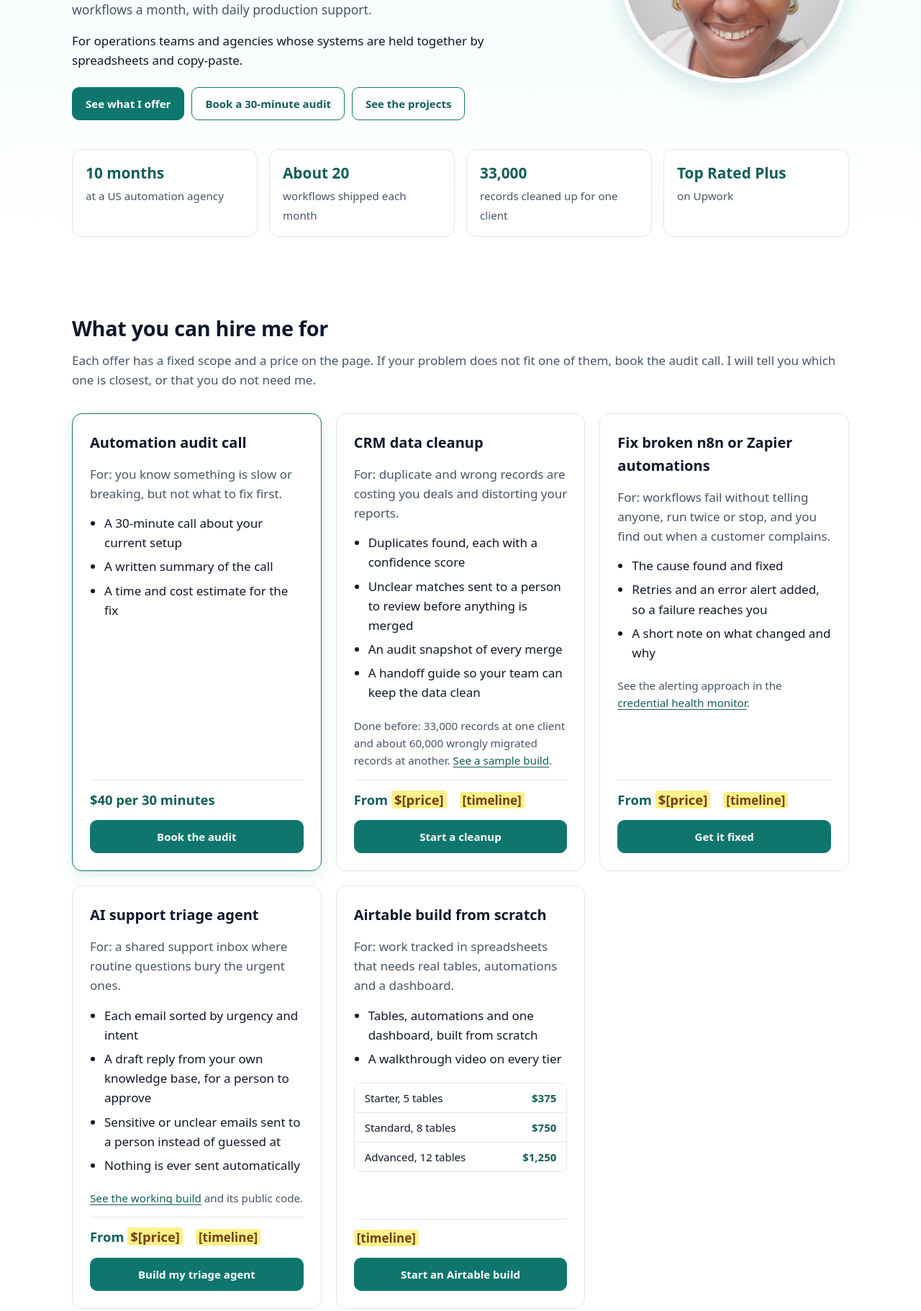
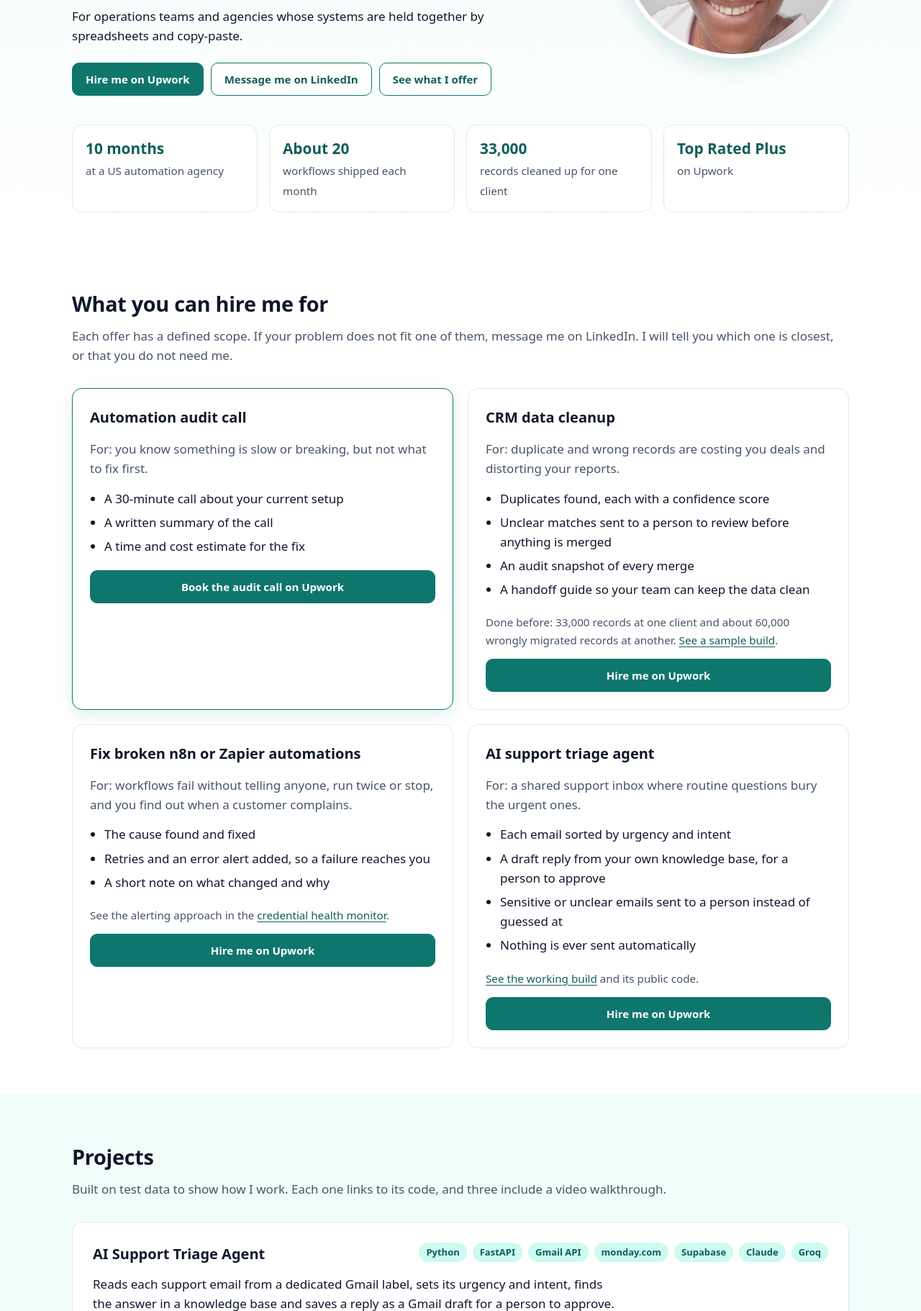
Before and after one commit to Omonje/Omonje.github.io, a plain HTML site: page index.html in a window 1280 px wide. Shown: the part 400-2221 px from the top of the page at 72% size. Drawn offline with Linux system fonts and the light colour scheme.

Commit message:
Sales page: offers, proof, FAQ, Upwork and LinkedIn calls to action
No prices on the page. Hire on Upwork or message on LinkedIn.

Co-Authored-By: Claude Sonnet 5.5 <noreply@anthropic.com>

```diff
--- a/css/style.css
+++ b/css/style.css
@@ -90,20 +90,14 @@ h3 { font-size: 1.25rem; margin: 0; }
 
 /* Offers */
 .for-line { margin: -8px 0 24px; color: var(--ink); font-weight: 500; max-width: 60ch; }
-.offers { display: grid; grid-template-columns: repeat(auto-fit, minmax(min(300px, 100%), 1fr)); gap: 20px; }
+.offers { display: grid; grid-template-columns: repeat(auto-fit, minmax(min(440px, 100%), 1fr)); gap: 20px; }
 .offer { border: 1px solid var(--line); border-radius: var(--radius); padding: 24px; background: #fff; display: flex; flex-direction: column; gap: 14px; }
 .offer.featured { border-color: var(--teal); box-shadow: 0 6px 20px rgba(15, 118, 110, 0.12); }
 .offer .for { margin: 0; color: var(--muted); }
 .offer .gets { margin: 0; padding-left: 20px; }
 .offer .gets li { margin-bottom: 6px; }
 .offer .proof { margin: 0; font-size: 0.95rem; color: var(--muted); }
-.offer-meta { display: flex; gap: 6px 18px; flex-wrap: wrap; align-items: baseline; border-top: 1px solid var(--line); padding-top: 12px; margin-top: auto; }
-.price { font-weight: 700; color: var(--teal-dark); font-size: 1.15rem; }
 .offer .btn { text-align: center; }
-.tiers { list-style: none; margin: 0; padding: 0; border: 1px solid var(--line); border-radius: 10px; overflow: hidden; }
-.tiers li { display: flex; justify-content: space-between; gap: 12px; padding: 8px 14px; font-size: 15px; }
-.tiers li + li { border-top: 1px solid var(--line); }
-.tiers strong { color: var(--teal-dark); }
 .also-title { margin: 36px 0 12px; }
 .also { margin-top: 0; }
 
@@ -116,9 +110,6 @@ details.faq summary { cursor: pointer; font-weight: 600; padding: 14px 0; }
 details.faq[open] summary { color: var(--teal-dark); }
 details.faq p { margin: 0 0 14px; color: var(--muted); }
 
-/* Draft only: remove with the banner before publishing */
-.draft-banner { background: #fef08a; color: #713f12; text-align: center; font-size: 14px; font-weight: 600; padding: 6px 12px; }
-mark.todo { background: #fef08a; color: #713f12; padding: 0 4px; border-radius: 4px; font-weight: 600; }
 
 /* Experience, how */
 .facts, .principles { padding-left: 20px; }
--- a/index.html
+++ b/index.html
@@ -15,8 +15,6 @@
   <link rel="stylesheet" href="css/style.css">
 </head>
 <body>
-  <!-- DRAFT-BANNER: delete this line before publishing -->
-  <div class="draft-banner">DRAFT, not live. Yellow items need your input before this goes out.</div>
   <a class="skip" href="#offers">Skip to offers</a>
 
   <header class="nav">
@@ -28,7 +26,7 @@
         <a href="#experience">Proof</a>
         <a href="#how">How I work</a>
         <a href="#faq">Questions</a>
-        <a href="#start">Start</a>
+        <a href="#start">Contact</a>
       </nav>
     </div>
   </header>
@@ -42,9 +40,9 @@
           <p class="lede">I build the automations that do it, and the alerts that tell you when one fails. Ten months as the automation builder at a US agency, about 20 workflows a month, with daily production support.</p>
           <p class="for-line">For operations teams and agencies whose systems are held together by spreadsheets and copy-paste.</p>
           <div class="btn-row">
-            <a class="btn primary" href="#offers">See what I offer</a>
-            <a class="btn" href="#start">Book a 30-minute audit</a>
-            <a class="btn" href="#projects">See the projects</a>
+            <a class="btn primary" href="https://www.upwork.com/freelancers/~0133747375c38975ec">Hire me on Upwork</a>
+            <a class="btn" href="https://www.linkedin.com/in/blessing-omonjeva-workflow-automation-specialist-work/">Message me on LinkedIn</a>
+            <a class="btn" href="#offers">See what I offer</a>
           </div>
         </div>
         <img class="portrait" src="img/profile.jpg" width="320" height="320" alt="Portrait of Blessing Omonjeva">
@@ -62,7 +60,7 @@
     <section id="offers" class="section">
       <div class="wrap">
         <h2>What you can hire me for</h2>
-        <p class="section-intro">Each offer has a fixed scope and a price on the page. If your problem does not fit one of them, book the audit call. I will tell you which one is closest, or that you do not need me.</p>
+        <p class="section-intro">Each offer has a defined scope. If your problem does not fit one of them, message me on LinkedIn. I will tell you which one is closest, or that you do not need me.</p>
 
         <div class="offers">
 
@@ -74,8 +72,7 @@
               <li>A written summary of the call</li>
               <li>A time and cost estimate for the fix</li>
             </ul>
-            <div class="offer-meta"><span class="price">$40 per 30 minutes</span></div>
-            <a class="btn primary" href="#start">Book the audit</a>
+            <a class="btn primary" href="https://www.upwork.com/freelancers/~0133747375c38975ec">Book the audit call on Upwork</a>
           </article>
 
           <article class="offer" id="offer-crm">
@@ -88,8 +85,7 @@
               <li>A handoff guide so your team can keep the data clean</li>
             </ul>
             <p class="proof">Done before: 33,000 records at one client and about 60,000 wrongly migrated records at another. <a href="#dedup">See a sample build</a>.</p>
-            <div class="offer-meta"><span class="price">From <mark class="todo">$[price]</mark></span><span><mark class="todo">[timeline]</mark></span></div>
-            <a class="btn primary" href="#start">Start a cleanup</a>
+            <a class="btn primary" href="https://www.upwork.com/freelancers/~0133747375c38975ec">Hire me on Upwork</a>
           </article>
 
           <article class="offer" id="offer-fix">
@@ -101,8 +97,7 @@
               <li>A short note on what changed and why</li>
             </ul>
             <p class="proof">See the alerting approach in the <a href="#monitor">credential health monitor</a>.</p>
-            <div class="offer-meta"><span class="price">From <mark class="todo">$[price]</mark></span><span><mark class="todo">[timeline]</mark></span></div>
-            <a class="btn primary" href="#start">Get it fixed</a>
+            <a class="btn primary" href="https://www.upwork.com/freelancers/~0133747375c38975ec">Hire me on Upwork</a>
           </article>
 
           <article class="offer" id="offer-triage">
@@ -115,24 +110,7 @@
               <li>Nothing is ever sent automatically</li>
             </ul>
             <p class="proof"><a href="#triage">See the working build</a> and its public code.</p>
-            <div class="offer-meta"><span class="price">From <mark class="todo">$[price]</mark></span><span><mark class="todo">[timeline]</mark></span></div>
-            <a class="btn primary" href="#start">Build my triage agent</a>
-          </article>
-
-          <article class="offer" id="offer-airtable">
-            <h3>Airtable build from scratch</h3>
-            <p class="for">For: work tracked in spreadsheets that needs real tables, automations and a dashboard.</p>
-            <ul class="gets">
-              <li>Tables, automations and one dashboard, built from scratch</li>
-              <li>A walkthrough video on every tier</li>
-            </ul>
-            <ul class="tiers">
-              <li><span>Starter, 5 tables</span><strong>$375</strong></li>
-              <li><span>Standard, 8 tables</span><strong>$750</strong></li>
-              <li><span>Advanced, 12 tables</span><strong>$1,250</strong></li>
-            </ul>
-            <div class="offer-meta"><span><mark class="todo">[timeline]</mark></span></div>
-            <a class="btn primary" href="#start">Start an Airtable build</a>
+            <a class="btn primary" href="https://www.upwork.com/freelancers/~0133747375c38975ec">Hire me on Upwork</a>
           </article>
 
         </div>
@@ -262,40 +240,27 @@
         </details>
         <details class="faq">
           <summary>What if my problem is not on the list?</summary>
-          <p>Book the audit call. I will tell you which offer is closest, or whether a simpler tool already solves it and you do not need me.</p>
+          <p>Message me on LinkedIn. I will tell you which offer is closest, or whether a simpler tool already solves it and you do not need me.</p>
         </details>
         <details class="faq">
-          <summary>What happens if something breaks after you hand it over?</summary>
-          <p>Every build ships with retries and an error alert, so a failure reaches you instead of staying hidden. <mark class="todo">[Add your support terms: how long you fix issues for free, and what a follow-up costs.]</mark></p>
+          <summary>How do I know a failure will reach me?</summary>
+          <p>Every build ships with retries and an error alert, so a failure reaches you instead of staying hidden. The alerting approach is in the credential health monitor above.</p>
         </details>
         <details class="faq">
-          <summary>Who owns the automations, and how do you handle my logins?</summary>
-          <p><mark class="todo">[Add your answer: for example, that everything is built in your own accounts, and how you ask for access.]</mark></p>
-        </details>
-        <details class="faq">
-          <summary>How does payment work?</summary>
-          <p>Through Upwork. Upwork holds the payment until you approve the work.</p>
+          <summary>What do I get when the work is done?</summary>
+          <p>Two documents. One is technical, so another engineer can pick the system up cold. The other is in plain language, for whoever runs it day to day.</p>
         </details>
       </div>
     </section>
 
     <section id="start" class="section alt">
       <div class="wrap narrow">
-        <h2>How to start</h2>
-        <ol class="steps">
-          <li><strong>Pick an offer,</strong> or book the audit call if you are not sure which one fits.</li>
-          <li><strong>I confirm the scope, price and date in writing</strong> before you pay anything.</li>
-          <li><strong>I build and test it,</strong> then hand over the two documents and show you how it works.</li>
-        </ol>
+        <h2>Hire me or get in touch</h2>
+        <p>If you know what you need, hire me on Upwork. If you want to talk it through first, message me on LinkedIn.</p>
         <div class="btn-row">
-          <a class="btn primary" href="https://www.upwork.com/freelancers/~0133747375c38975ec">Book the audit call on Upwork</a>
-          <a class="btn" href="mailto:blessingomonjeva@gmail.com">Email me instead</a>
+          <a class="btn primary" href="https://www.upwork.com/freelancers/~0133747375c38975ec">Hire me on Upwork</a>
+          <a class="btn" href="https://www.linkedin.com/in/blessing-omonjeva-workflow-automation-specialist-work/">Message me on LinkedIn</a>
         </div>
-        <ul class="contact">
-          <li><a href="mailto:blessingomonjeva@gmail.com">blessingomonjeva@gmail.com</a></li>
-          <li><a href="https://www.linkedin.com/in/blessing-omonjeva-workflow-automation-specialist-work/">LinkedIn</a></li>
-          <li><a href="https://www.upwork.com/freelancers/~0133747375c38975ec">Upwork</a></li>
-        </ul>
       </div>
     </section>
   </main>
```
